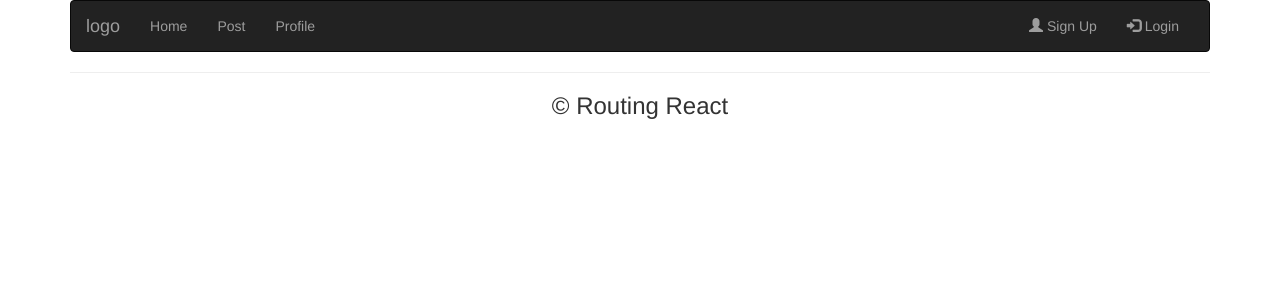
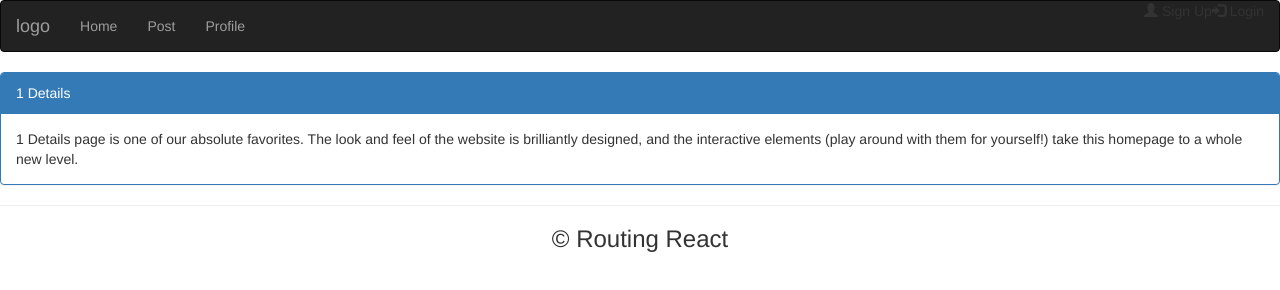
Before and after one commit to radharukminiY/routing, a React app: page /Post/1 in a window 1280 px wide. Built offline with nearby package versions, Linux system fonts and the light colour scheme.

Commit message:
second commit

```diff
--- a/public/index.html
+++ b/public/index.html
@@ -9,7 +9,7 @@
   </head>
   <body>
     <noscript>You need to enable JavaScript to run this app.</noscript>
-  <div class="container">
+  <div className="container">
    <div id="root"></div>
 </div>
   </body>
--- a/src/Component/Header.js
+++ b/src/Component/Header.js
@@ -20,8 +20,8 @@ const Header =() =>{
         <li><Link to="/Profile">Profile</Link></li>
       </ul>
       <ul className="nav navbar-nav navbar-right">
-        <li><a href="#"><span class="glyphicon glyphicon-user"></span> Sign Up</a></li>
-        <li><a href="#"><span class="glyphicon glyphicon-log-in"></span> Login</a></li>
+        <li><span className="glyphicon glyphicon-user"></span> Sign Up</li>
+        <li><span className="glyphicon glyphicon-log-in"></span> Login</li>
       </ul>
     </div>
   </div>
--- a/src/Component/Post.js
+++ b/src/Component/Post.js
@@ -21,8 +21,6 @@ const Post = () =>{
       </div>
       </div>
 
-
-
   )
 }
 export default Post;
--- a/src/Component/PostDetails.js
+++ b/src/Component/PostDetails.js
@@ -0,0 +1,19 @@
+import React from 'react';
+
+
+const PostDetails= (props) =>{
+  console.log(props);
+  return(
+
+    <div className="panel panel-primary">
+    <div className="panel-heading">
+    {props.match.params.topic} Details
+      </div>
+      <div className="panel-body">
+    {props.match.params.topic} Details page is one of our absolute favorites. The look and feel of the website is brilliantly designed, and the interactive elements (play around with them for yourself!) take this homepage to a whole new level.
+      </div>
+      </div>
+
+  )
+}
+export default PostDetails;
--- a/src/Component/Routing.js
+++ b/src/Component/Routing.js
@@ -6,6 +6,7 @@ import Profile from './Profile';
 import {BrowserRouter,Route,Link} from 'react-router-dom';
 import Header from './Header';
 import Footer from './Footer';
+import PostDetails from './PostDetails';
 
 const Routing = () =>{
   return(
@@ -15,6 +16,8 @@ const Routing = () =>{
   <Route exact path="/" component={Home}/>
   <Route exact path="/Post" component={Post}/>
   <Route exact path="/Profile" component={Profile}/>
+  <Route exact path="/Post/:topic" component={PostDetails}/>
+
 <Footer/>
   </BrowserRouter>
 
```
Also changed, not shown: src/Footer.js (deleted), 1 other file.
